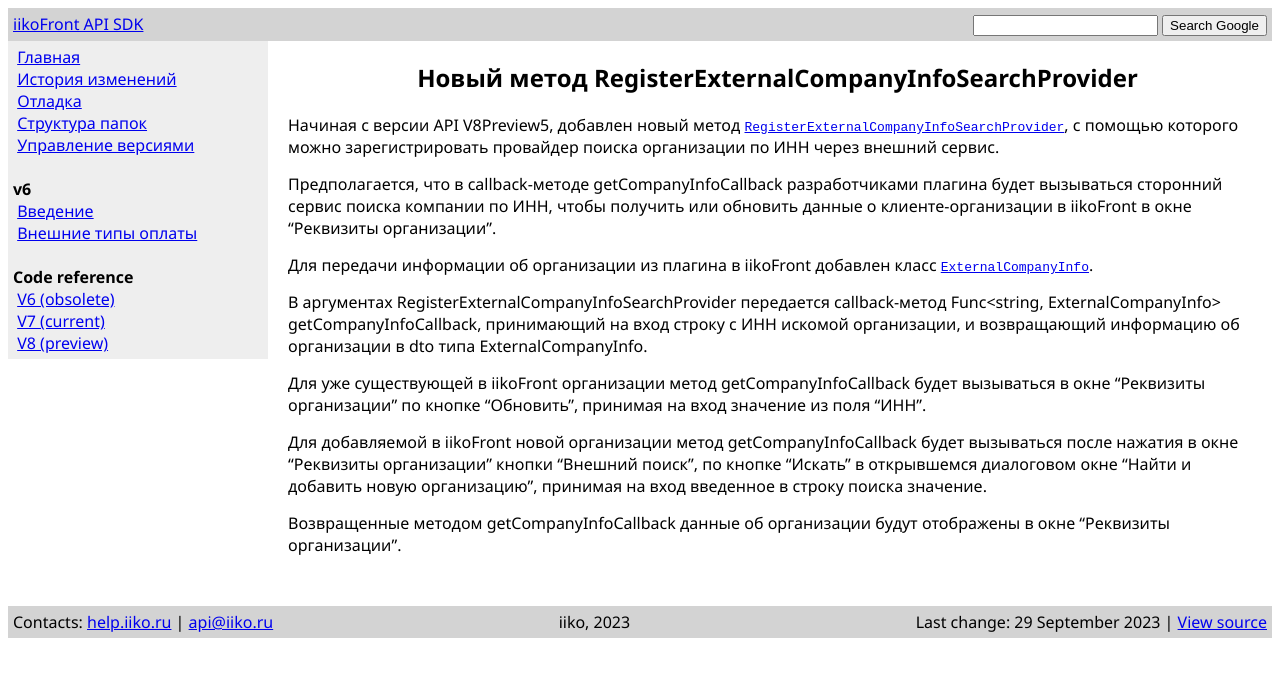
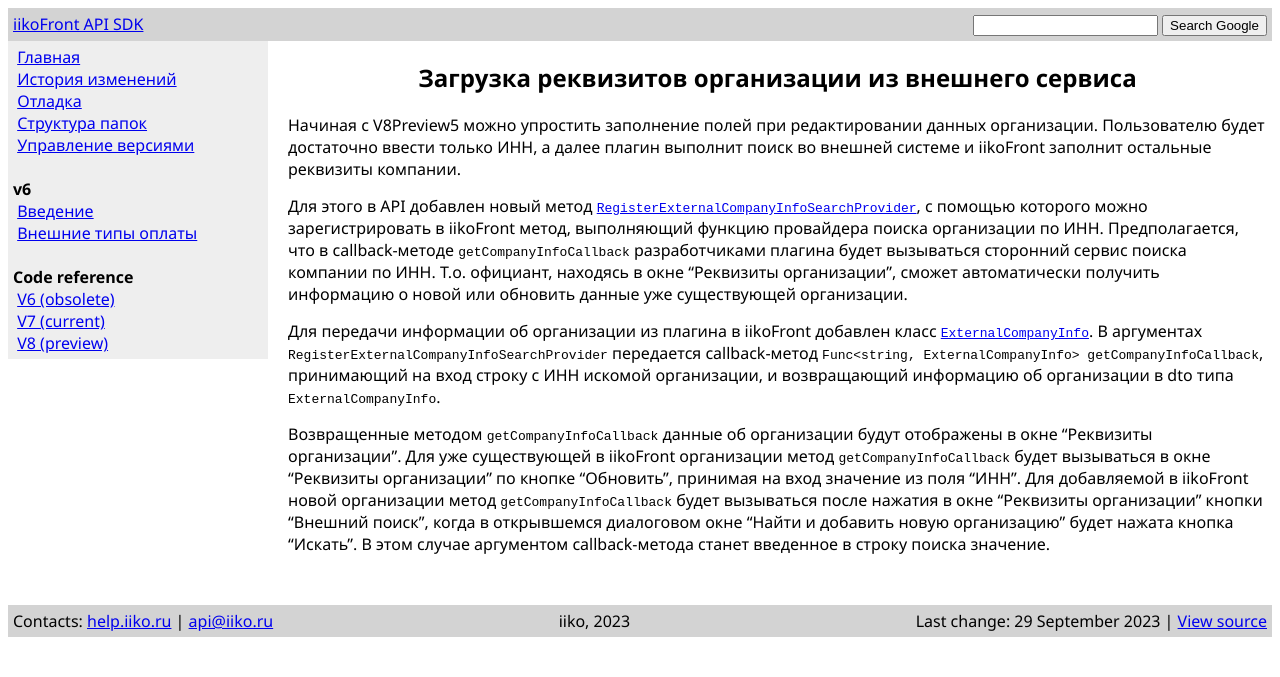
Before and after one commit to iiko/front.api.doc, a Jekyll site: the page built from _posts/2023-07-07-RegisterExternalCompanyInfoSearchProvider.md, in a window 1280 px wide. Shown: the top 677 px of the page. Built offline with Jekyll 4.4.1, drawn with Linux system fonts in a browser that asks for light colours.

Commit message:
RMS-54484 Поменяла и отрефакторила текст про RegisterExternalCompanyInfoSearchProvider.

```diff
--- a/_posts/2023-07-07-RegisterExternalCompanyInfoSearchProvider.md
+++ b/_posts/2023-07-07-RegisterExternalCompanyInfoSearchProvider.md
@@ -1,18 +1,12 @@
 ---
-title: Новый метод RegisterExternalCompanyInfoSearchProvider
+title: Загрузка реквизитов организации из внешнего сервиса
 layout: default
 ---
 
-Начиная с версии API V8Preview5, добавлен новый метод [`RegisterExternalCompanyInfoSearchProvider`](https://iiko.github.io/front.api.sdk/v8/html/M_Resto_Front_Api_IOperationService_RegisterExternalCompanyInfoSearchProvider.htm), с помощью которого можно зарегистрировать провайдер поиска организации по ИНН через внешний сервис.
+Начиная с V8Preview5 можно упростить заполнение полей при редактировании данных организации. Пользователю будет достаточно ввести только ИНН, а далее плагин выполнит поиск во внешней системе и iikoFront заполнит остальные реквизиты компании.
 
-Предполагается, что в callback-методе getCompanyInfoCallback разработчиками плагина будет вызываться сторонний сервис поиска компании по ИНН, чтобы получить или обновить данные о клиенте-организации в iikoFront в окне "Реквизиты организации".
+Для этого в API добавлен новый метод [`RegisterExternalCompanyInfoSearchProvider`](https://iiko.github.io/front.api.sdk/v8/html/M_Resto_Front_Api_IOperationService_RegisterExternalCompanyInfoSearchProvider.htm), с помощью которого можно зарегистрировать в iikoFront метод, выполняющий функцию провайдера поиска организации по ИНН. Предполагается, что в callback-методе `getCompanyInfoCallback` разработчиками плагина будет вызываться сторонний сервис поиска компании по ИНН. Т.о. официант, находясь в окне "Реквизиты организации", сможет автоматически получить информацию о новой или обновить данные уже существующей организации.
 
-Для передачи информации об организации из плагина в iikoFront добавлен класс [`ExternalCompanyInfo`](https://iiko.github.io/front.api.sdk/v8/html/T_Resto_Front_Api_Data_Brd_ExternalCompanyInfo.htm).
+Для передачи информации об организации из плагина в iikoFront добавлен класс [`ExternalCompanyInfo`](https://iiko.github.io/front.api.sdk/v8/html/T_Resto_Front_Api_Data_Brd_ExternalCompanyInfo.htm). В аргументах `RegisterExternalCompanyInfoSearchProvider` передается callback-метод `Func<string, ExternalCompanyInfo> getCompanyInfoCallback`, принимающий на вход строку с ИНН искомой организации, и возвращающий информацию об организации в dto типа `ExternalCompanyInfo`.
 
-В аргументах RegisterExternalCompanyInfoSearchProvider передается callback-метод Func<string, ExternalCompanyInfo> getCompanyInfoCallback, принимающий на вход строку с ИНН искомой организации, и возвращающий информацию об организации в dto типа ExternalCompanyInfo.
-
-Для уже существующей в iikoFront организации метод getCompanyInfoCallback будет вызываться в окне "Реквизиты организации" по кнопке "Обновить", принимая на вход значение из поля "ИНН".
-
-Для добавляемой в iikoFront новой организации метод getCompanyInfoCallback будет вызываться после нажатия в окне "Реквизиты организации" кнопки "Внешний поиск", по кнопке "Искать" в открывшемся диалоговом окне "Найти и добавить новую организацию", принимая на вход введенное в строку поиска значение.
-
-Возвращенные методом getCompanyInfoCallback данные об организации будут отображены в окне "Реквизиты организации".
+Возвращенные методом `getCompanyInfoCallback` данные об организации будут отображены в окне "Реквизиты организации". Для уже существующей в iikoFront организации метод `getCompanyInfoCallback` будет вызываться в окне "Реквизиты организации" по кнопке "Обновить", принимая на вход значение из поля "ИНН". Для добавляемой в iikoFront новой организации метод `getCompanyInfoCallback` будет вызываться после нажатия в окне "Реквизиты организации" кнопки "Внешний поиск", когда в открывшемся диалоговом окне "Найти и добавить новую организацию" будет нажата кнопка "Искать". В этом случае аргументом callback-метода станет введенное в строку поиска значение.
```
